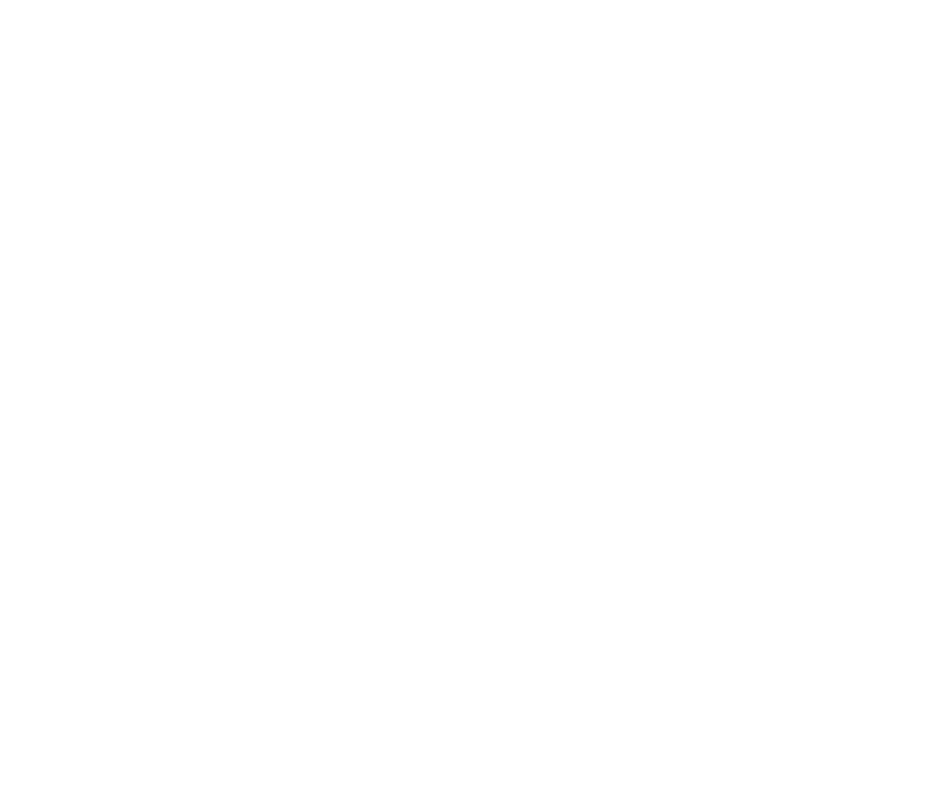
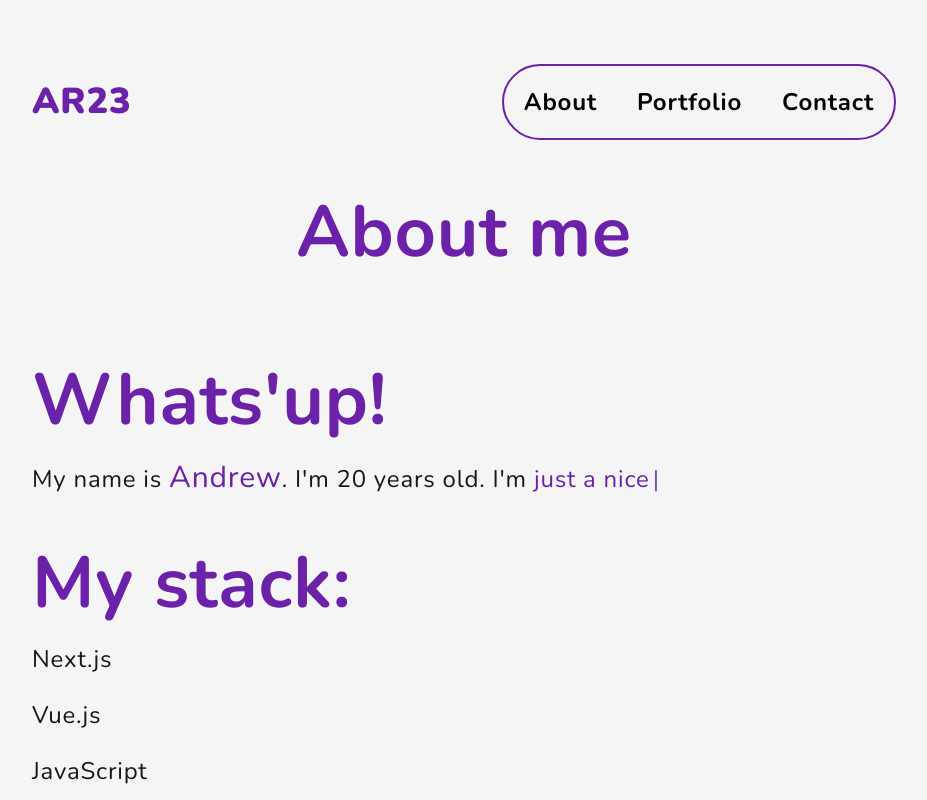
Before and after one commit to PICKLEGENT/ar23-portfolio-website, a React (Vite) app: page /about in a window 1280 px wide. Before the commit this address had no page. Shown: the top 800 px of the page, without its empty margins (176-1103 px from the left). Built offline with nearby package versions, Linux system fonts and the light colour scheme.

Commit message:
Title changer

```diff
--- a/package.json
+++ b/package.json
@@ -19,6 +19,7 @@
 		"nodemailer": "^6.9.9",
 		"react": "^18.2.0",
 		"react-dom": "^18.2.0",
+		"react-helmet": "^6.1.0",
 		"react-i18next": "^14.1.0",
 		"react-icons": "^5.0.1",
 		"react-router-dom": "^6.22.0",
@@ -27,6 +28,7 @@
 	"devDependencies": {
 		"@types/react": "^18.2.55",
 		"@types/react-dom": "^18.2.19",
+		"@types/react-helmet": "^6.1.11",
 		"@typescript-eslint/eslint-plugin": "^6.21.0",
 		"@typescript-eslint/parser": "^6.21.0",
 		"@vitejs/plugin-react": "^4.2.1",
--- a/src/App.tsx
+++ b/src/App.tsx
@@ -1,5 +1,5 @@
 import { Route, Routes, useLocation } from "react-router-dom"
-import { Contact, Home, Info, Portfolio, Project } from "./pages"
+import { Contact, Home, About, Portfolio, Project } from "./pages"
 
 const App = () => {
   const location = useLocation()
@@ -8,7 +8,7 @@
     <>
       <Routes location={location} key={location.pathname}>
         <Route path="/" Component={Home} />
-        <Route path="/info" Component={Info} />
+        <Route path="/about" Component={About} />
         <Route path="/contact" Component={Contact} />
         <Route path="/project" Component={Project} />
         <Route path="/portfolio" Component={Portfolio} />
--- a/src/components/Navbar.tsx
+++ b/src/components/Navbar.tsx
@@ -5,10 +5,10 @@
     const { t } = useTranslation()
 
     return (
-        <nav className="flex justify-center items-center capitalize font-bold text-2xl dark:text-neutral-100">
-            <Link to='/info'>{t('navbar_1')}</Link>
-            <Link to='/portfolio' className="mx-10">{t('navbar_2')}</Link>
-            <Link to='/contact'>{t('navbar_3')}</Link>
+        <nav className="flex justify-center items-center font-bold text-2xl dark:text-neutral-100">
+            <Link to='/about'>{t('title_2')}</Link>
+            <Link to='/portfolio' className="mx-10">{t('title_3')}</Link>
+            <Link to='/contact'>{t('title_4')}</Link>
         </nav>
     )
 }
--- a/src/i18n.ts
+++ b/src/i18n.ts
@@ -11,9 +11,10 @@
 		resources: {
 			en: {
 				translation: {
-					navbar_1: 'about',
-					navbar_2: 'portfolio',
-					navbar_3: 'contact',
+					title_1: 'Hello',
+					title_2: 'About',
+					title_3: 'Portfolio',
+					title_4: 'Contact',
 
 					ticker: 'portfolio website',
 
@@ -79,9 +80,10 @@
 			},
 			ru: {
 				translation: {
-					navbar_1: 'инфо',
-					navbar_2: 'портфолио',
-					navbar_3: 'связь',
+					title_1: 'Привет',
+					title_2: 'Обо мне',
+					title_3: 'Портфолио',
+					title_4: 'Связь',
 
 					ticker: 'сайт портфолио',
 
--- a/src/pages/Info.tsx
+++ b/src/pages/About.tsx
@@ -2,12 +2,16 @@
 import { useTranslation } from 'react-i18next'
 import { Typewriter } from 'react-simple-typewriter'
 import { CustomHeading, Footer, Header } from "../components"
+import { Helmet } from 'react-helmet'
 
-const Info = () => {
+const About = () => {
     const { t } = useTranslation()
 
     return (
         <>
+            <Helmet>
+                <title>{'AR23 | ' + t('title_2')}</title>
+            </Helmet>
             <main className="px-16 lg:px-52 py-16 tracking-wider bg-neutral-100 dark:bg-zinc-900">
                 <Header />
                 <div className="mt-14 text-center">
@@ -49,4 +53,4 @@
     )
 }
 
-export default Info
+export default About
--- a/src/pages/Contact.tsx
+++ b/src/pages/Contact.tsx
@@ -1,3 +1,4 @@
+import { Helmet } from 'react-helmet'
 import { useTranslation } from 'react-i18next';
 import { ContactForm, CustomHeading, Footer, Header } from "../components"
 
@@ -6,6 +7,9 @@
 
     return (
         <>
+            <Helmet>
+                <title>{'AR23 | ' + t('title_4')}</title>
+            </Helmet>
             <main className="px-16 lg:px-52 py-16 tracking-wider bg-neutral-100 dark:bg-zinc-900">
                 <Header />
                 <section className="mt-36 text-center">
--- a/src/pages/Home.tsx
+++ b/src/pages/Home.tsx
@@ -1,3 +1,4 @@
+import { Helmet } from "react-helmet";
 import { Link } from "react-router-dom";
 import { listOfProjects } from "../constants";
 import { useTranslation } from "react-i18next";
@@ -8,6 +9,9 @@
 
     return (
         <>
+            <Helmet>
+                <title>{'AR23 | ' + t('title_1')}</title>
+            </Helmet>
             <main className="px-16 lg:px-52 py-16 tracking-wider bg-zinc-100 dark:bg-zinc-900">
                 <Header />
                 <section className="mt-36">
--- a/src/pages/Portfolio.tsx
+++ b/src/pages/Portfolio.tsx
@@ -1,3 +1,4 @@
+import { Helmet } from "react-helmet"
 import { portfolio } from "../constants"
 import { useTranslation } from 'react-i18next'
 import { CustomHeading, Footer, Header } from "../components"
@@ -8,6 +9,9 @@
 
     return (
         <>
+            <Helmet>
+                <title>{'AR23 | ' + t('title_3')}</title>
+            </Helmet>
             <main className="px-16 lg:px-52 py-16 tracking-wider bg-neutral-100 dark:bg-zinc-900">
                 <Header />
                 <section className="mt-14 text-center">
--- a/src/pages/index.ts
+++ b/src/pages/index.ts
@@ -1,7 +1,7 @@
 import Home from './Home';
-import Info from './Info';
+import About from './About';
 import Contact from './Contact';
 import Project from './Project';
 import Portfolio from './Portfolio';
 
-export { Home, Info, Contact, Project, Portfolio };
+export { Home, About, Contact, Project, Portfolio };
```
Also changed, not shown: 1 other file (tests, documents, lock files or other folders).
